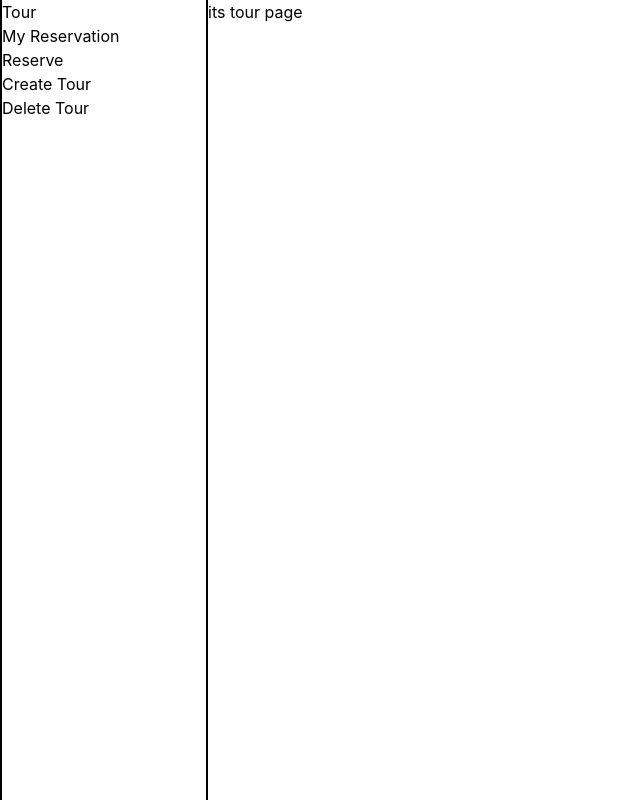
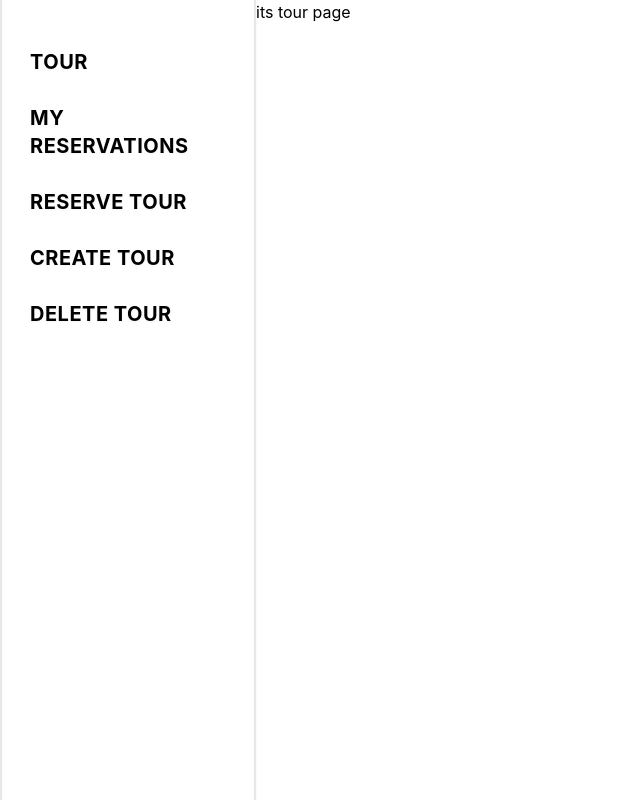
Before and after one commit to NatiDeme/sample-challenge, a React (Create React App) app: page / in a window 1280 px wide. Shown: the whole page, without its empty margins (0-640 px from the left). Built offline with nearby package versions, Linux system fonts and the light colour scheme.

Commit message:
Add Side navbar

```diff
--- a/src/App.js
+++ b/src/App.js
@@ -10,7 +10,7 @@ function App() {
   return (
     <Router>
       <div className="flex">
-        <div className="w-52 border-x-2 border-black h-screen">
+        <div className="border-x-2 h-screen w-64 drop-shadow-sm">
           <Nav />
         </div>
         <Routes>
--- a/src/components/sidenav/sidenav.js
+++ b/src/components/sidenav/sidenav.js
@@ -3,21 +3,21 @@ import { Link } from 'react-router-dom';
 function Nav() {
   return (
     <>
-      <ul>
-        <li>
-          <Link to="/"> Tour </Link>
+      <ul className="h-screen px-5 flex flex-col gap-3 pt-10 text-xl font-bold tracking-wide">
+        <li className="hover:bg-slate-700 hover:text-white active:bg-slate-700 p-2">
+          <Link to="/"> TOUR </Link>
         </li>
-        <li>
-          <Link to="/my-reservations"> My Reservation </Link>
+        <li className="hover:bg-slate-700 hover:text-white active:bg-slate-700 p-2">
+          <Link to="/my-reservations"> MY RESERVATIONS </Link>
         </li>
-        <li>
-          <Link to="/reserve"> Reserve </Link>
+        <li className="hover:bg-slate-700 hover:text-white active:bg-slate-700 p-2">
+          <Link to="/reserve"> RESERVE TOUR </Link>
         </li>
-        <li>
-          <Link to="/create-tour"> Create Tour </Link>
+        <li className="hover:bg-slate-700 hover:text-white active:bg-slate-700 p-2">
+          <Link to="/create-tour"> CREATE TOUR </Link>
         </li>
-        <li>
-          <Link to="/delete-tour"> Delete Tour </Link>
+        <li className="hover:bg-slate-700 hover:text-white active:bg-slate-700 p-2">
+          <Link to="/delete-tour"> DELETE TOUR </Link>
         </li>
       </ul>
     </>
```
